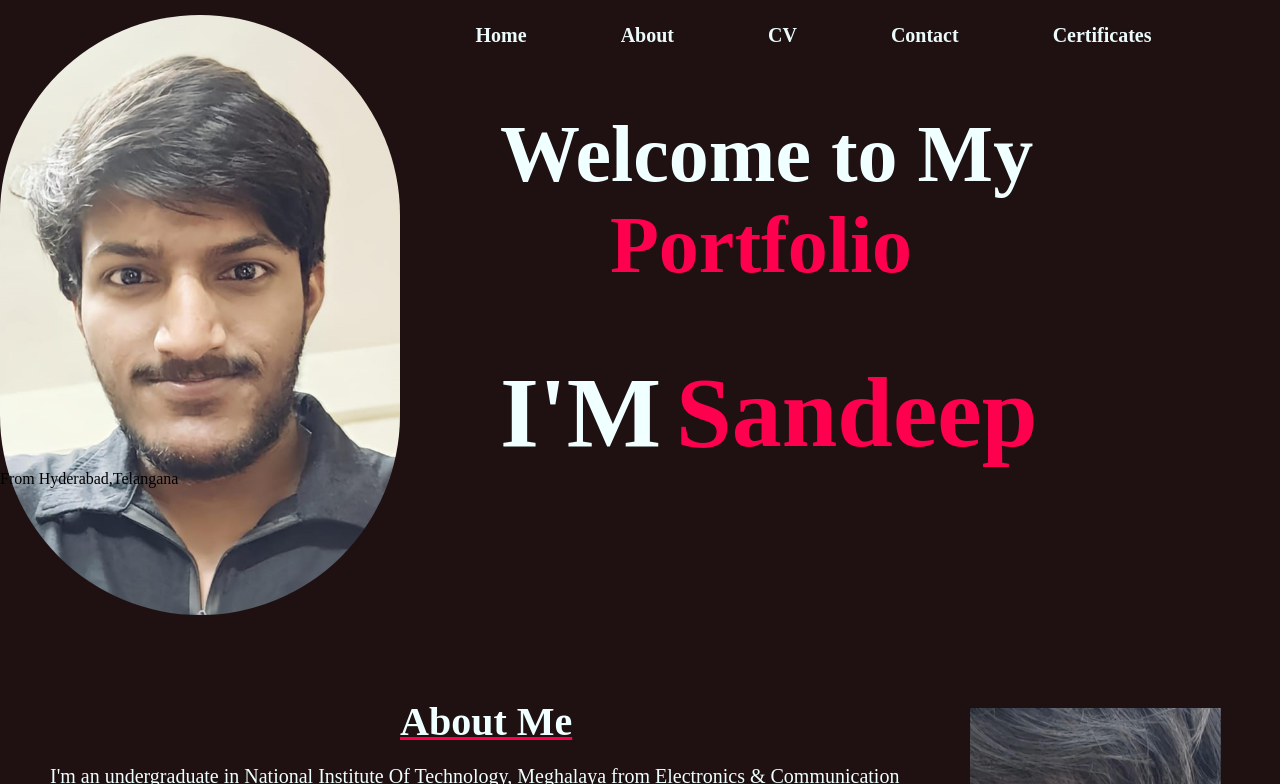
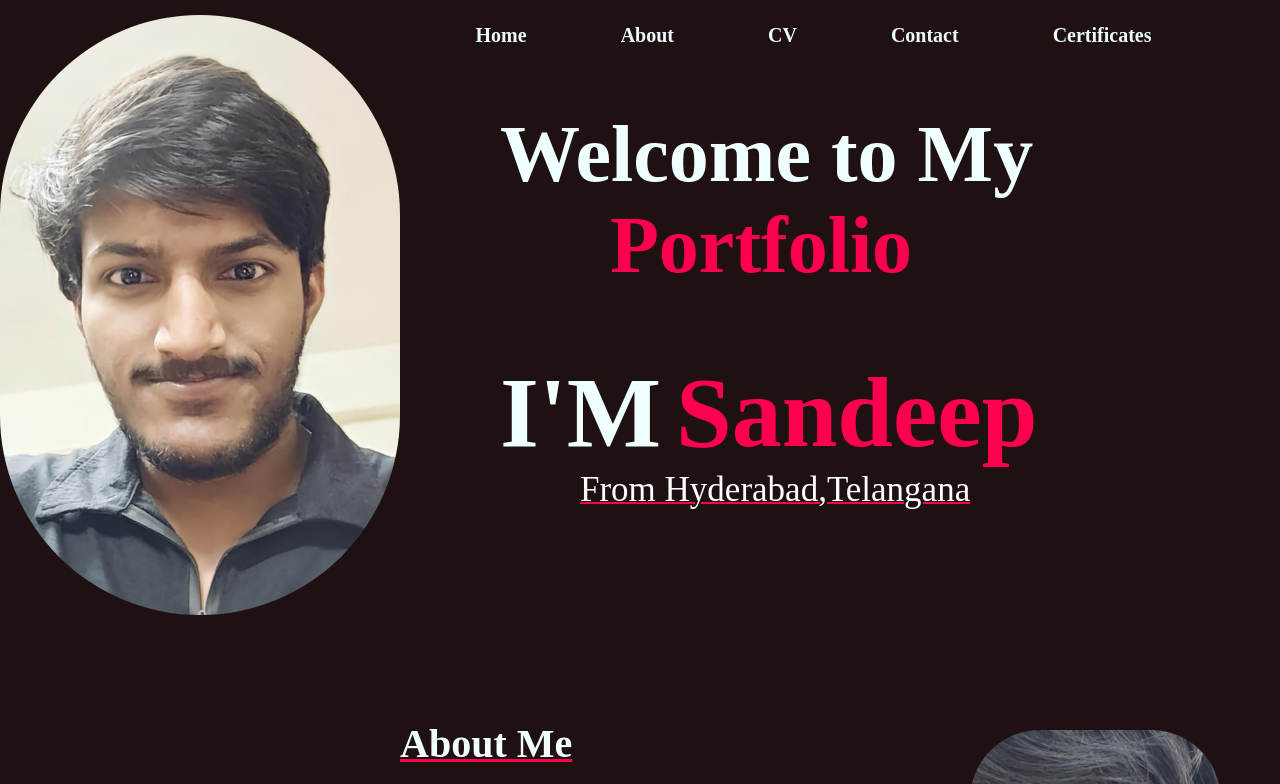
Before and after one commit to Sandeep-7282/Portfolio, a plain HTML site: page index.html in a window 1280 px wide. Shown: the top 784 px of the page. Drawn offline with Linux system fonts and the light colour scheme.

Commit message:
Add files via upload

```diff
--- a/style.css
+++ b/style.css
@@ -79,10 +79,11 @@ nav ul li a:hover {
    margin:0px 0px 0px -10px;
   color: #ff004f;
 }
-.heading span.sub{
-   font-size: 40px;
-   text-decoration: underline 2px #ff004f;
-   margin: 0px 0px 0px 20px;
+.n1{
+  font-size: 35px;
+  text-decoration: underline 2px #ff004f;
+   color: #fffeff;
+   margin: 0px 0px 0px 580px;
    padding: 0px 0px 0px 0px;
    font-family: 'Times New Roman', Times, serif;
 }
@@ -90,6 +91,7 @@ nav ul li a:hover {
   height: 490px;
   width: 251px;
   background-image: url(b2.png);
+  border-radius: 70px;
   transition: transform (0.1s);
   margin: 220px 0px 0px 970px;
 }
```
